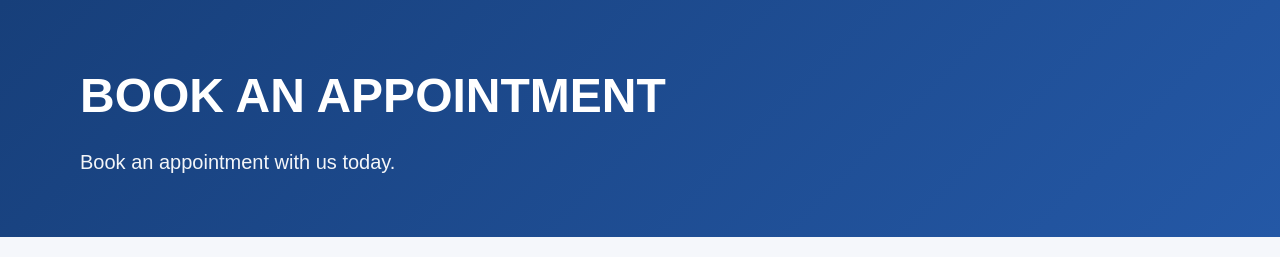
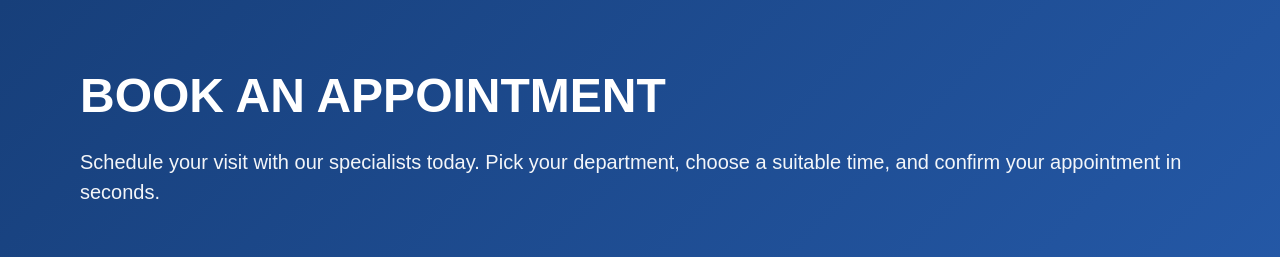
Before and after one commit to Morgan125-net/Hospital, a React (Vite) app in the folder client/: page / in a window 1280 px wide. Shown: the top 257 px of the page. Built offline with nearby package versions, Linux system fonts and the light colour scheme; no server answers.

Commit message:
Update BookAppointment hero section with detailed description

```diff
--- a/client/src/pages/BookAppointment.jsx
+++ b/client/src/pages/BookAppointment.jsx
@@ -193,7 +193,8 @@ Status: ${data.status}`
       <section className="hero">
         <h1>BOOK AN APPOINTMENT</h1>
         <p>
-          Book an appointment with us today.
+          Schedule your visit with our specialists today. Pick your department,
+          choose a suitable time, and confirm your appointment in seconds.
         </p>
       </section>
 
```
